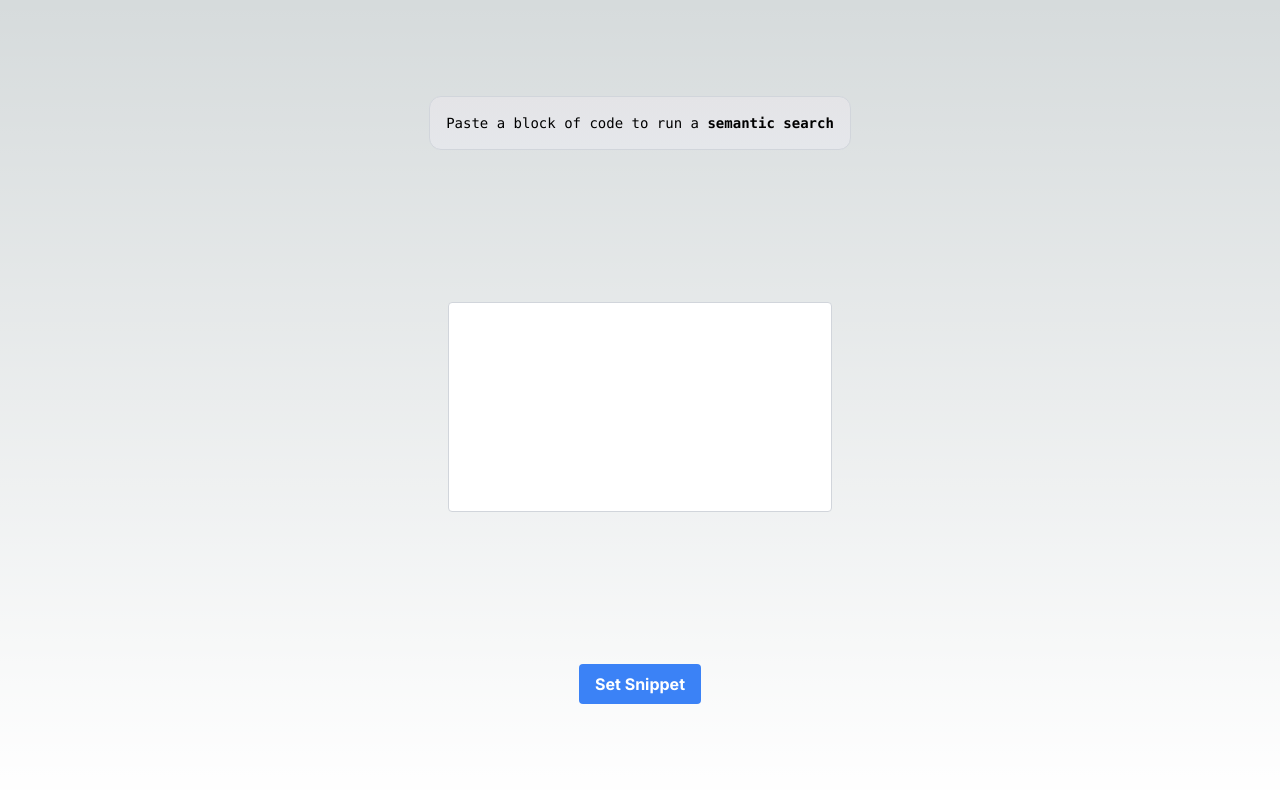
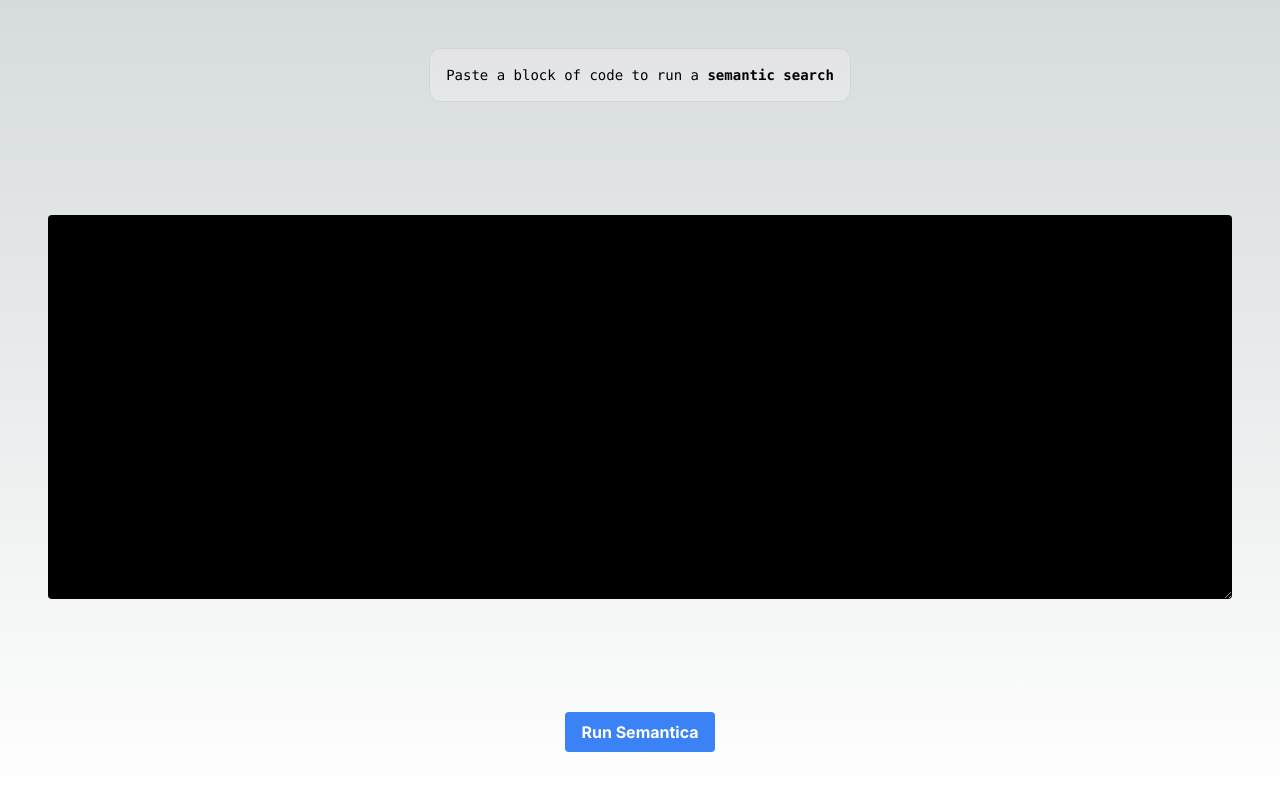
Before and after one commit to baristaGeek/semantica, a Next.js app: page / in a window 1280 px wide. Shown: the top 790 px of the page. Built offline with nearby package versions, Linux system fonts and the light colour scheme.

Commit message:
Minor CSS adjustments

```diff
--- a/src/app/page.tsx
+++ b/src/app/page.tsx
@@ -11,7 +11,7 @@ export default function Home() {
   }
 
   return (
-    <main className="flex min-h-screen flex-col items-center justify-between p-24">
+    <main className="flex min-h-screen flex-col items-center justify-between p-12">
       <div className="z-10 mx-auto max-w-5xl items-center justify-between font-mono text-sm lg:flex">
         <p className="fixed left-0 top-0 flex w-full justify-center border-b border-gray-300 bg-gradient-to-b from-zinc-200 pb-6 pt-8 backdrop-blur-2xl dark:border-neutral-800 dark:bg-zinc-800/30 dark:from-inherit lg:static lg:w-auto  lg:rounded-xl lg:border lg:bg-gray-200 lg:p-4 lg:dark:bg-zinc-800/30">
           Paste a block of code to run a&nbsp;
@@ -22,7 +22,8 @@ export default function Home() {
       <textarea
         value = {snippet}
         onChange={e => setSnippet(e.target.value)}
-        className="px-4 py-20 w-96 border border-gray-300 rounded resize-none"
+        // className="px-4 py-20 w-96 border border-gray-300 rounded resize-none"
+        className="px-4 mt-10 mb-10 border-gray-300 h-96 w-full bg-black font-roboto text-white rounded"
       />
 
       <button
@@ -31,7 +32,7 @@ export default function Home() {
           parseCodeSemantics(snippet);
         }}
       >
-        Set Snippet
+        Run Semantica
       </button>
     </main>
   );
```
Also changed, not shown: 1 other file (tests, documents, lock files or other folders).
